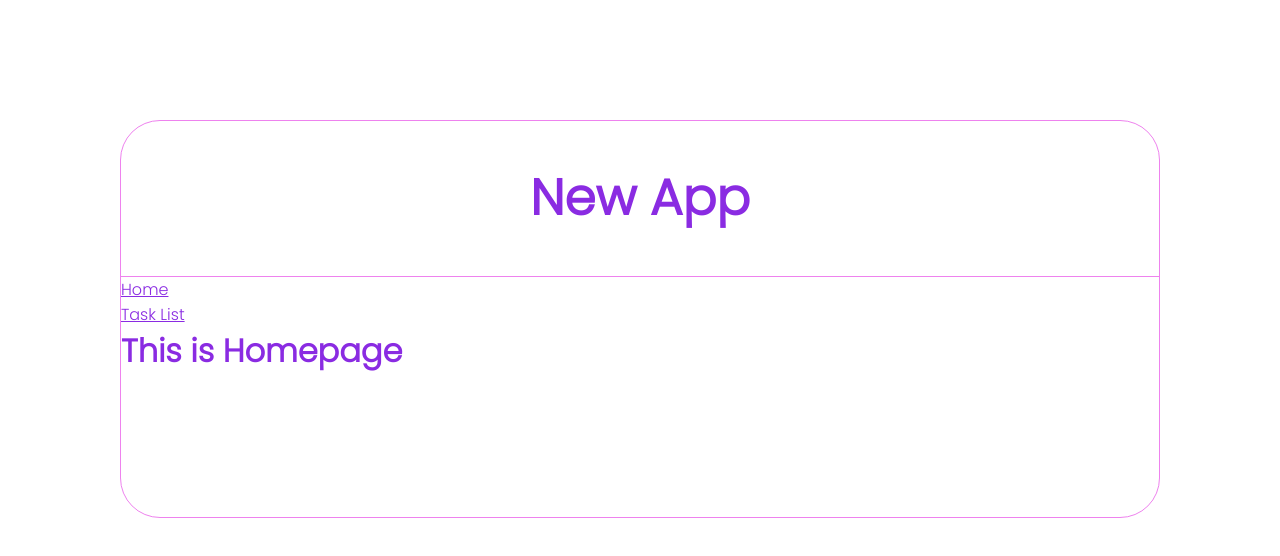
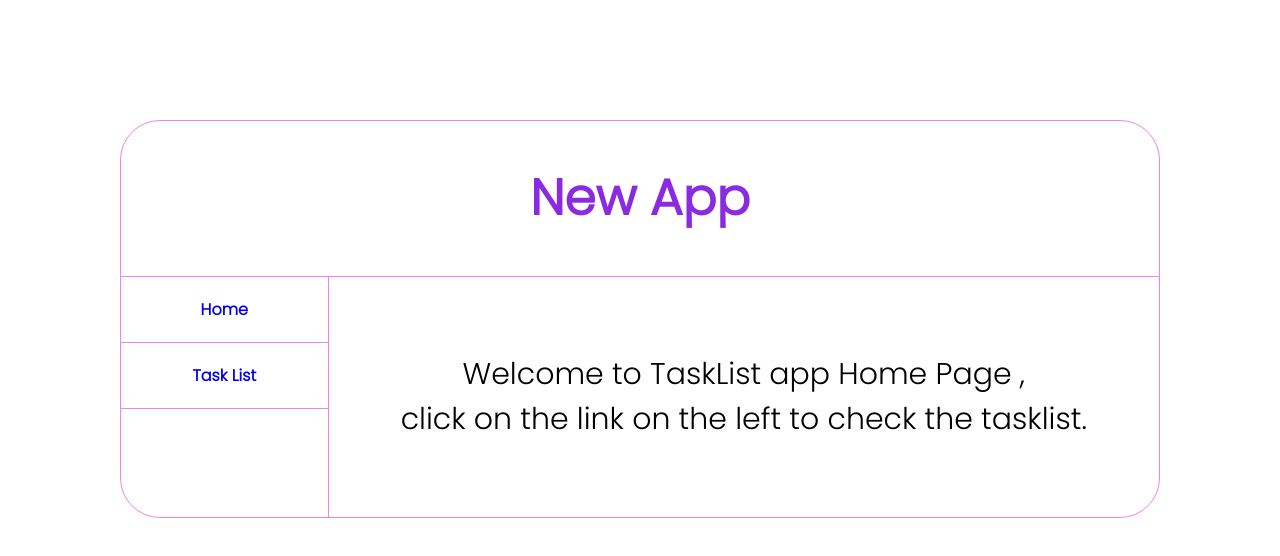
Before and after one commit to Wraquel/challenge, a React (Create React App) app: page / in a window 1280 px wide. Shown: the top 556 px of the page. Built offline with nearby package versions, Linux system fonts and the light colour scheme.

Commit message:
New branch and add styled components

```diff
--- a/package.json
+++ b/package.json
@@ -11,6 +11,7 @@
     "react-dom": "^18.1.0",
     "react-router-dom": "^6.3.0",
     "react-scripts": "5.0.1",
+    "styled-components": "^5.3.5",
     "web-vitals": "^2.1.4"
   },
   "scripts": {
--- a/src/App.css
+++ /dev/null
@@ -1,42 +0,0 @@
-*{
-    margin: 0;
-    padding: 0;
-    color: blueviolet;
-}
-
-.App {
-    border: salmon 1px solid;
-    margin: 120px;
-    border: violet 1px solid;
-    border-radius: 40px;
-     color: blueviolet;
-     font-family: 'Poppins', sans-serif;
-}
-.Header {
-    text-align: center;
-}
-.Header h1  {
-    margin: 0;
-    padding: 40px;
-    font-size: 50px;
-    border-bottom: violet 1px solid;
-}
-.TaskPage {
-    display: flex;
-    padding-top: 30px;
-    color: blueviolet;
-}
-.TaskPage li {
-    margin:  10px;
-    color: black;
-    font-size: 18px;
-}
-.TaskPage ul {
-    padding-left: 15px;
-    margin-right: 100px;
-    }
-
-    .AppCore{
-
-        min-height: 30vh;
-    }
--- a/src/App.jsx
+++ b/src/App.jsx
@@ -1,31 +1,29 @@
-
 import React from 'react';
 import {BrowserRouter, Route, Routes} from 'react-router-dom'
 import Homepage from './pages/Homepage'
 import TaskPage from "./pages/TaskPage";
-import Sidebar from './Sidebar'
+import Sidebar from './components/Sidebar'
+import { Header } from './styles'
+import { AppElement } from './styles'
 
 function App() {
   return (
 
-    <div className="App">
-      <div className="container">
-        <div className="Header">
-        <h1> New App</h1>
-        </div>
+    <AppElement>
+    <div className="container">
+         <Header>
+             <h1> New App</h1>
+         </Header>
         <BrowserRouter>
         <Sidebar>
         <Routes>
             <Route path="/*" element={<Homepage/>} />
             <Route path="/tasklist" element={<TaskPage/>} />
     </Routes>
-        </Sidebar>
+    </Sidebar>
         </BrowserRouter>
-
-
         </div>
-      </div>
-
+    </AppElement>
   );
 }
 
--- a/src/Sidebar.jsx
+++ b/src/components/Sidebar.jsx
@@ -1,5 +1,7 @@
 import React from "react";
 import { NavLink } from "react-router-dom";
+import { SidebarElement } from '../styles'
+import { AppCoreElement } from '../styles'
 
 
 function Sidebar({children}) {
@@ -15,9 +17,8 @@ function Sidebar({children}) {
     }
   ]
     return (
-        <div className="AppCore">
-
-        <div className="Sidebar">
+      <AppCoreElement>
+      <SidebarElement>
         {
         menuItem.map((item,index)=>(
           <NavLink to={item.path} key={index} className="link" >
@@ -25,12 +26,12 @@ function Sidebar({children}) {
           </NavLink>
         ))
       }
-        </div>
+          </SidebarElement>
 
     <main>
   {children}
 </main>
-</div>
+</AppCoreElement>
     );
 }
 
--- a/src/pages/Homepage.jsx
+++ b/src/pages/Homepage.jsx
@@ -1,14 +1,13 @@
 import React from "react";
+import { HomePage } from "../styles";
 
-function Homepage(){
-
-return(
-  <div className="Homepage">
-    <h1>
-      This is Homepage
-    </h1>
-  </div>
-);
+function Homepage() {
+  return (
+    <HomePage>
+      Welcome to TaskList app Home Page , <br /> click on the link on the left
+      to check the tasklist.
+    </HomePage>
+  );
 }
 
 export default Homepage
--- a/src/pages/TaskPage.jsx
+++ b/src/pages/TaskPage.jsx
@@ -1,6 +1,6 @@
 import React, {useState, useEffect} from 'react';
 import axios from 'axios';
-import '../App.css';
+import { TaskPageElement } from '../styles'
 
 function TaskPage() {
 
@@ -12,13 +12,13 @@ function TaskPage() {
     })
 }, []);
 return (
-    <div className="TaskPage">
+  <TaskPageElement>
          <ul>
          {tasks.map((task) => (
         <li key={task.id}>{task.text} {task.completed ? "Done": "To Do"}</li>
       ))}
     </ul>
-    </div>);
+    </TaskPageElement>);
 }
 
 
--- /dev/null
+++ b/src/styles.jsx
@@ -0,0 +1,50 @@
+import styled from 'styled-components'
+
+
+ export const Header = styled.header `
+ text-align: center;
+  h1  {
+  margin: 0;
+  padding: 40px;
+  font-size: 50px;
+  border-bottom: violet 1px solid;
+}
+`
+export const AppElement = styled.div`
+  margin: 120px;
+  border: violet 1px solid;
+  border-radius: 40px;
+  color: blueviolet;
+  font-family: 'Poppins', sans-serif;
+`
+export const HomePage = styled.section`
+  font-size: 30px;
+  color: #000;
+  text-align: center;
+  height: 100%;
+  display: flex;
+  align-items: center;
+  justify-content: center;
+`
+export const TaskPageElement = styled.div `
+    text-align: center;
+    padding-top: 30px;
+    color: blueviolet;
+   `
+   export const SidebarElement = styled.div`
+   border-right: violet 1px solid;
+ a {
+   text-decoration:none;
+   font-weight: bold;
+ }
+ .link-name{
+   text-align: center;
+   padding: 20px;
+   border-bottom:  violet 1px solid;
+ }
+ `
+ export const AppCoreElement = styled.div `
+   display: grid;
+   grid-template-columns: 20% 80%;
+   min-height: 30vh;
+ `
```
Also changed, not shown: 1 other file (tests, documents, lock files or other folders).
